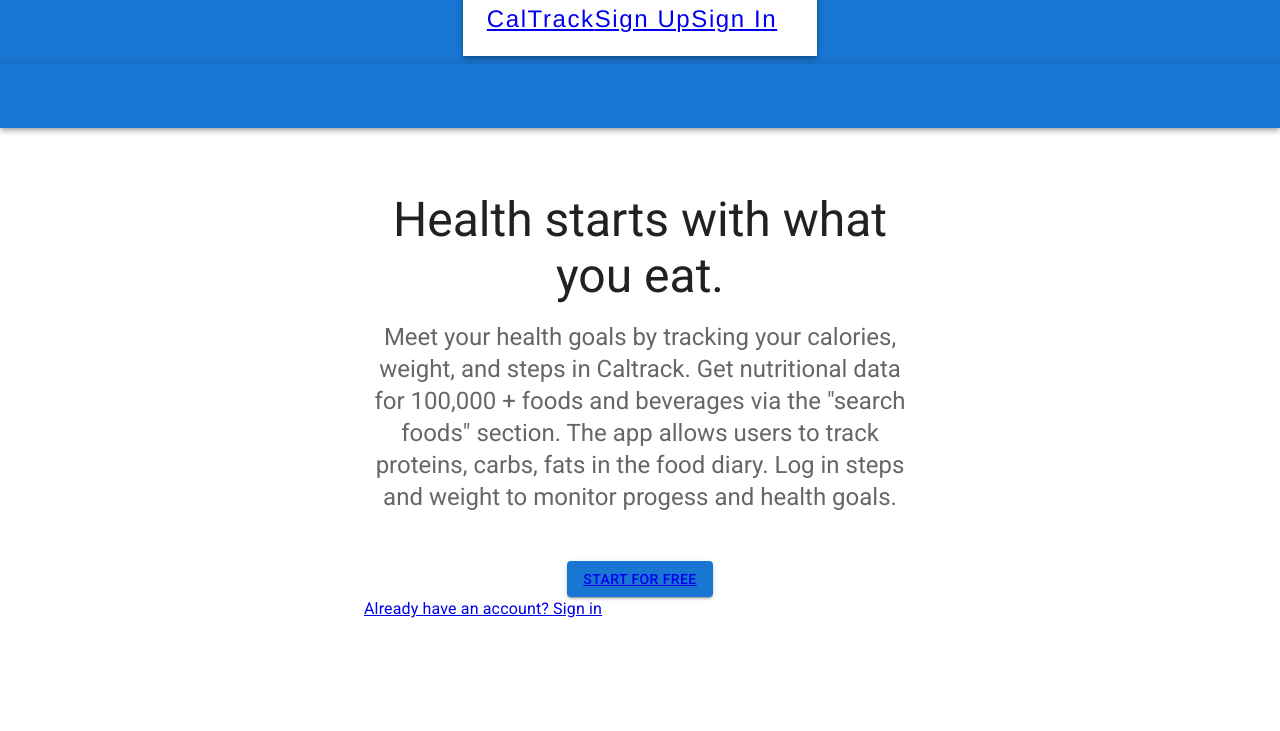
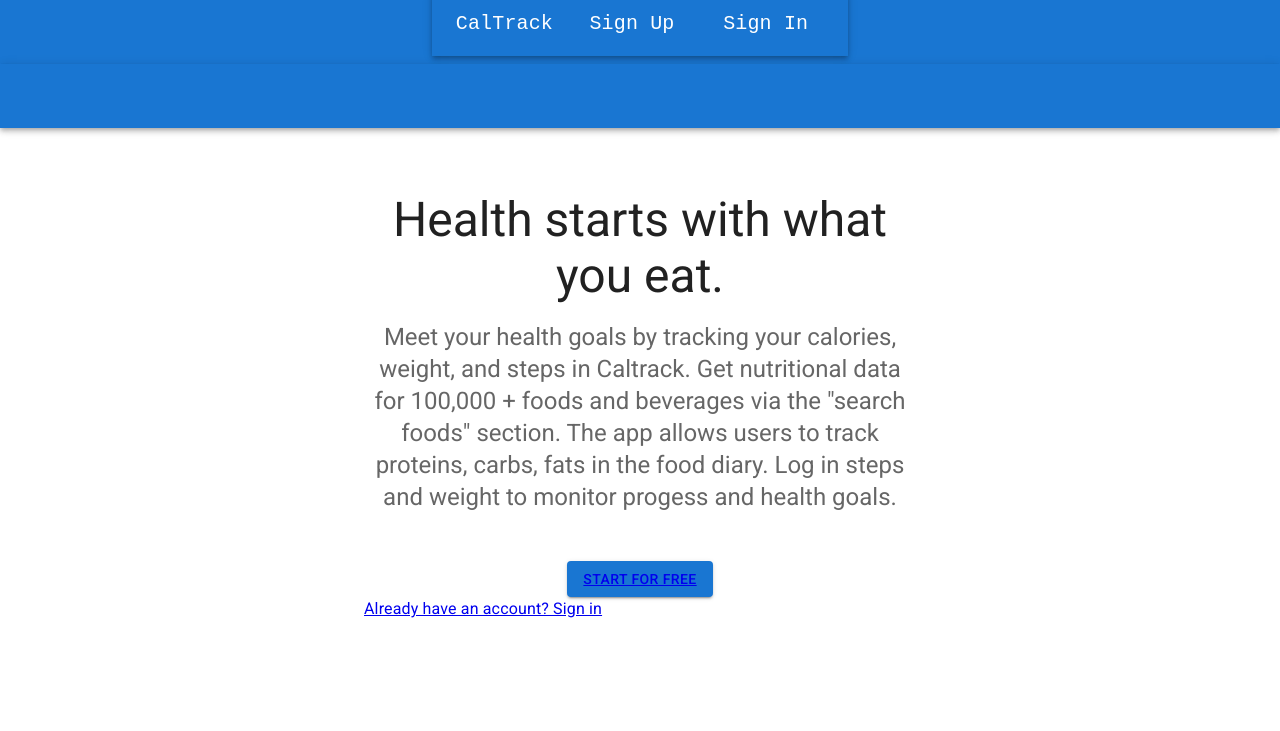
Before and after one commit to mayteozoria/Cal-Track, a React (Vite) app in the folder client/: page / in a window 1280 px wide. Shown: the top 731 px of the page. Built offline with nearby package versions, Linux system fonts and the light colour scheme; no server answers; grey boxes are pictures that could not be loaded.

Commit message:
AppBar complete

```diff
--- a/client/src/components/Nav.jsx
+++ b/client/src/components/Nav.jsx
@@ -7,45 +7,24 @@ const Nav = ({ user, handleLogOut }) => {
   let userOptions
   if (user) {
     userOptions = (
+      <nav className="navbar">
         <AppBar position="static">
-        <Container maxWidth="xl">
-          <Toolbar disableGutters>
-            <AdbIcon sx={{ display: { xs: 'none', md: 'flex' }, mr: 1 }} />
+          <Toolbar variant="dense">
+            <h3>Welcome {user.email}</h3>
             <Typography
               variant="h6"
-              noWrap
-              component="a"
-              href="/"
               sx={{
                 mr: 2,
                 display: { xs: 'none', md: 'flex' },
                 fontFamily: 'monospace',
-                fontWeight: 700,
-                letterSpacing: '.3rem',
+                fontWeight: 100,
+                letterSpacing: '.1rem',
                 color: 'inherit',
                 textDecoration: 'none'
               }}
-            ></Typography>
-            <Typography variant="h6" sx={{ flexGrow: 1, align: 'left' }}>
-              Welcome {user.email}
-            </Typography>
-
-            <Typography
-              variant="h6"
-              component="div"
-              sx={{
-                underline: 'none',
-                mr: 7,
-                wordSpacing: '2rem',
-                flexGrow: 1,
-                textDecoration: 'none',
-                align: 'right'
-              }}
             >
-              <Link to="/"></Link>
               <Link
                 style={{ color: 'white', textDecoration: 'none' }}
-                underline="none"
                 to="/diary"
               >
                 Food Diary
@@ -75,57 +54,60 @@ const Nav = ({ user, handleLogOut }) => {
               >
                 Log Out
               </Link>
+              {/* <Link style={{ color: 'white', textDecoration: 'none' }} to="/">
+                Home
+              </Link> */}
+              {/* </Box> */}
             </Typography>
           </Toolbar>
-        </Container>
         </AppBar>
-
-      // </nav>
+      </nav>
     )
   }
 
   const publicOptions = (
     // <nav className="navbar">
-    <AppBar position="relative" sx={{ backgroundColor: 'white' }}>
+    <Box sx={{ m: 5 }}>
+      <AppBar position="static">
         <Toolbar>
           <Typography
-          variant="h5"
-          gutterBottom
-          marked="center"
-          align="center"
-          underline="none"
+            variant="h6"
             sx={{
               mr: 2,
               display: { xs: 'none', md: 'flex' },
-            fontFamily: 'Helvetica Neue',
-            fontWeight: 50,
-            letterSpacing: '.1rem',
-            color: 'white',
-            backgroundColor: 'white',
+              fontFamily: 'monospace',
+              fontWeight: 200,
+
+              wordSpacing: '2 rem',
+
               textDecoration: 'none'
             }}
           >
-          <Link underline="none" to="/">
-            CalTrack
+            <Link style={{ color: 'white', textDecoration: 'none' }} to="/">
+              CalTrack&nbsp;&nbsp;&nbsp;
             </Link>
-          <Link underline="none" to="/"></Link>
             <Link
-            underline="none"
-            sx={{ backgroundColor: 'white' }}
+              style={{ color: 'white', textDecoration: 'none' }}
               to="/newsignup"
             >
               Sign Up
             </Link>
-          <Link to="/newlogin">Sign In</Link>
+            &nbsp;&nbsp;&nbsp;&nbsp;
+            <Link
+              style={{ color: 'white', textDecoration: 'none' }}
+              to="/newlogin"
+            >
+              Sign In
+            </Link>
           </Typography>
         </Toolbar>
       </AppBar>
-    // </nav>
+    </Box>
   )
 
   return (
     <Box sx={{ flexGrow: 1 }}>
-      <AppBar position="static">
+      <AppBar position="relative">
         <Toolbar>
           <Typography
             component="h2"
@@ -134,7 +116,7 @@ const Nav = ({ user, handleLogOut }) => {
             color="blue"
             gutterBottom
           >
-            <Link to="/home"></Link>
+            <Link to="/"></Link>
 
             {user ? userOptions : publicOptions}
           </Typography>
```
Lines whose indentation alone changed are shown as unchanged.
